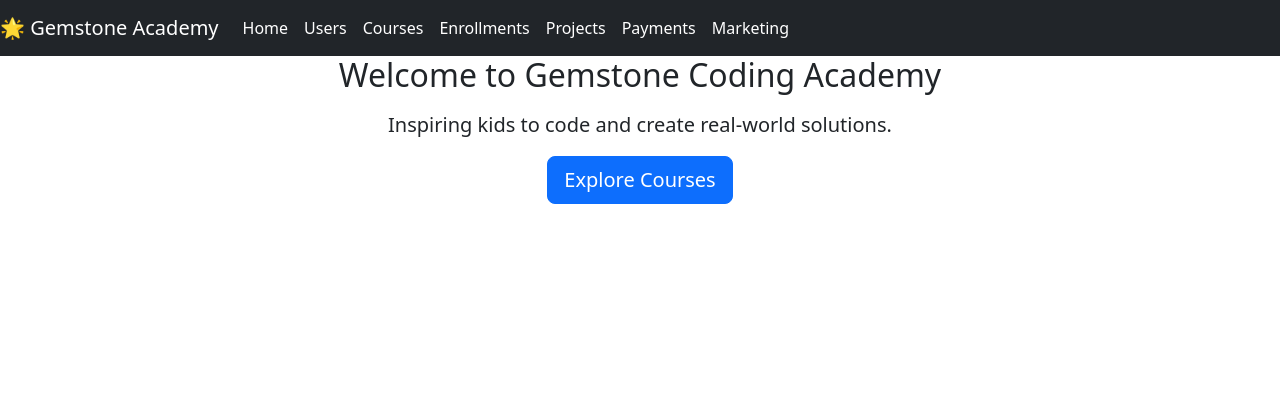
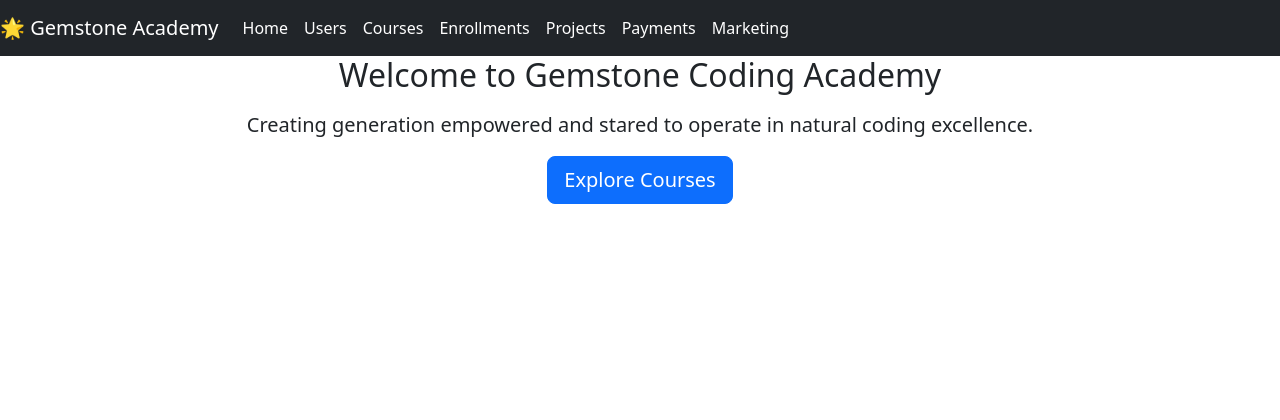
Before and after one commit to antony43249/GEMSTONE-CODING-ACADEMY, a Django app: page / in a window 1280 px wide. Shown: the top 420 px of the page. Run offline with Django 5.2, Linux system fonts and the light colour scheme.

Commit message:
edited paragraph at dashboard template

```diff
--- a/dashboard/templates/dashboard/home.html
+++ b/dashboard/templates/dashboard/home.html
@@ -3,7 +3,7 @@
 {% block content %}
 <div class="text-center">
     <h2 class="mb-3">Welcome to Gemstone Coding Academy</h2>
-    <p class="lead">Inspiring kids to code and create real-world solutions.</p>
+    <p class="lead">Creating generation empowered  and stared to operate in natural coding excellence.</p>
     <a href="/courses/" class="btn btn-primary btn-lg">Explore Courses</a>
 </div>
 {% endblock %}
--- a/users/templates/users/home.html
+++ b/users/templates/users/home.html
@@ -7,6 +7,7 @@
         <p class="card-text">Manage authentication and user profiles here.</p>
         <a href="/users/register/" class="btn btn-success">Register</a>
         <a href="/users/login/" class="btn btn-outline-primary">Login</a>
-    </div>
+        <a href="/users/profile/" class="btn btn-outline-primary">profile</a>
+        </div>
 </div>
 {% endblock %}
```
Also changed, not shown: db.sqlite3, users/migrations/0002_profile.py (added).
